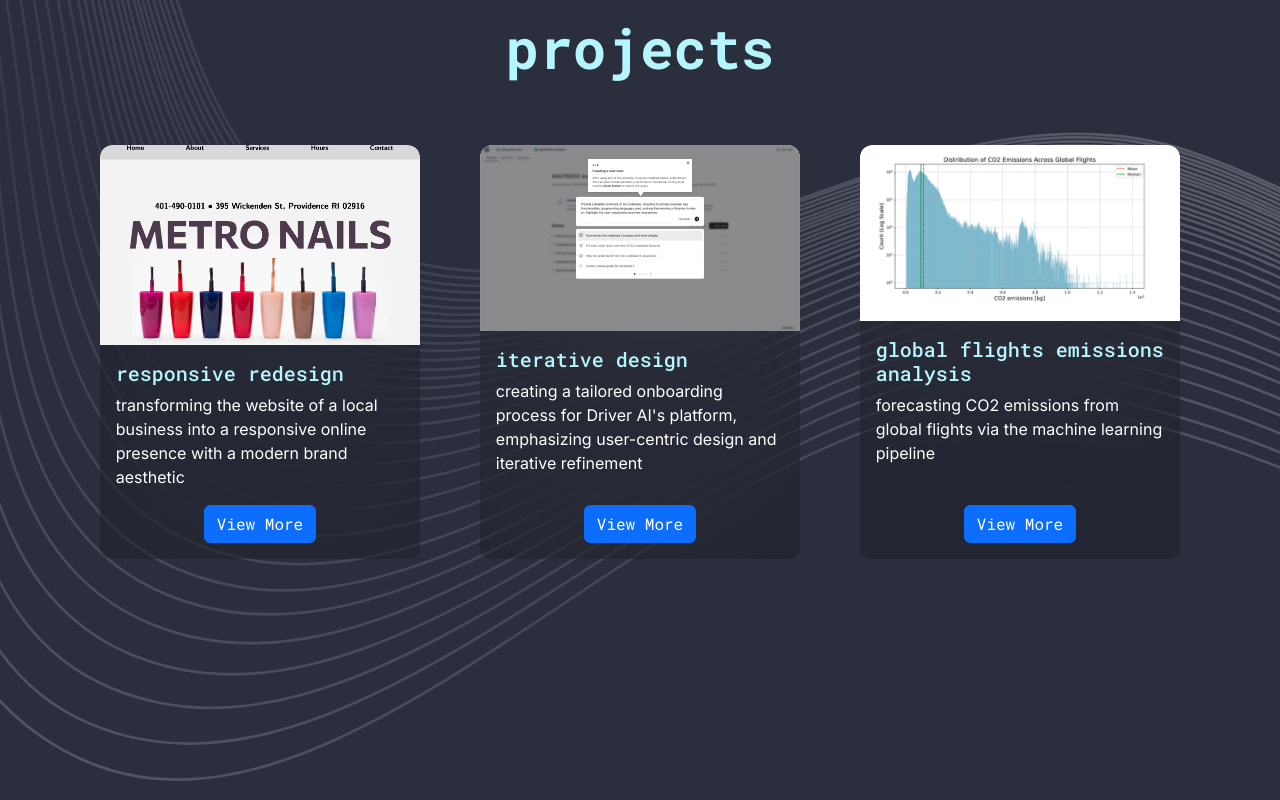
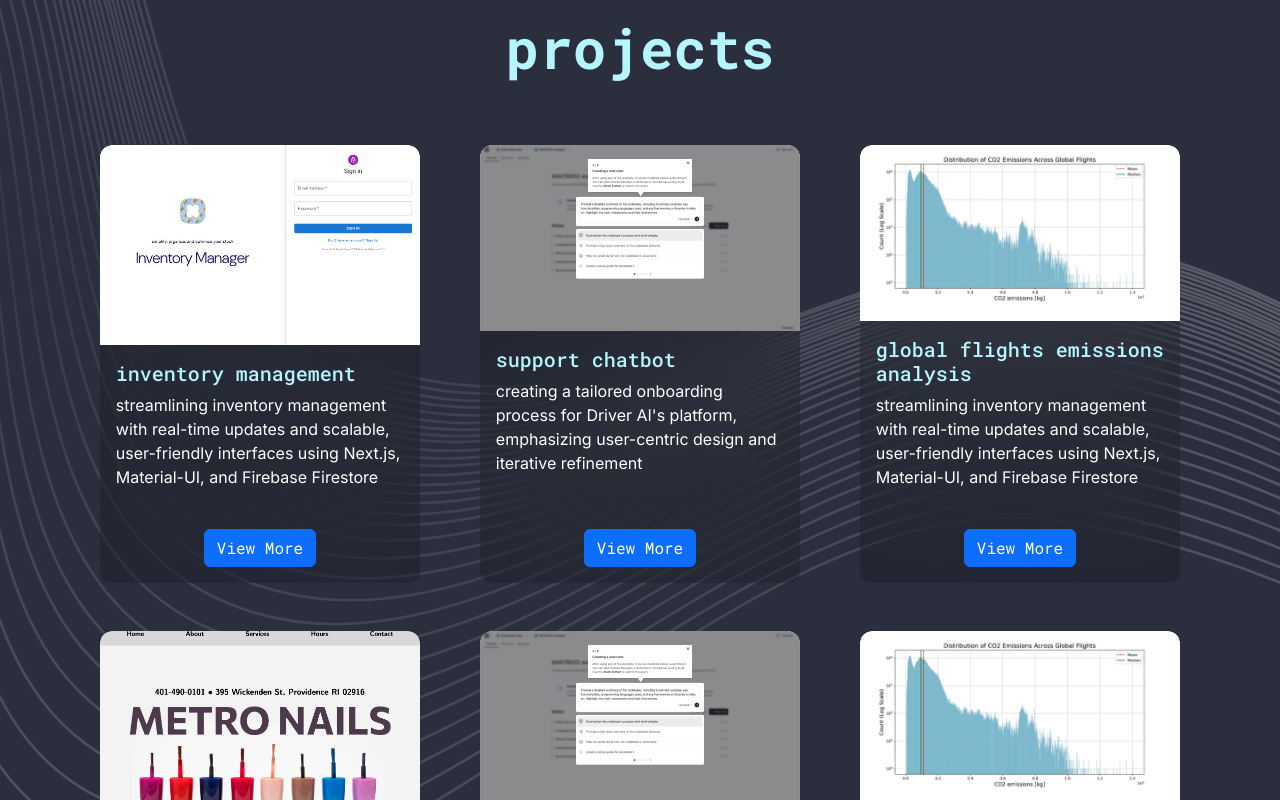
Before and after one commit to angelay1006/portfolio, a React (Create React App) app: page / in a window 1280 px wide. Shown: the part 780-1580 px from the top of the page. Built offline with nearby package versions, Linux system fonts and the light colour scheme.

Commit message:
adding new projects

```diff
--- a/src/components/Contact.jsx
+++ b/src/components/Contact.jsx
@@ -11,7 +11,7 @@ import 'animate.css';
 const Contact = () => {
     return (
         <div className="container-fluid flex-column justify-content-between">
-            <h2 className="display-4 text-center mb-5 custom-margin">contact</h2>
+            <h2 className="display-4 text-center mb-5 mt-5 custom-margin">contact</h2>
 
             {/* row for card https://getbootstrap.com/docs/4.3/components/card/#horizontal */}
             <div className="d-flex justify-content-center mb-5">
--- a/src/components/Projects.jsx
+++ b/src/components/Projects.jsx
@@ -5,11 +5,51 @@ import './Projects.css';
 import DATA_cover from '../assets/DATA_cover.png';
 import RR_cover from '../assets/RR_cover.png';
 import ID_cover from '../assets/ID_cover.svg'
+import IM_cover from '../assets/IM_cover.png';
 
 const Projects = () => {
     return (
         <div className="projects-container mt-3">
             <h2 className="display-4 text-center mb-4"> projects </h2>
+
+            <div class="row row-cols-1 row-cols-md-3 g-4 mt-4">
+                <div class="col">
+                    <div class="card">
+                        <img src={IM_cover} class="card-img-top"
+                            alt="cover of inventory management website" />
+                        <div class="card-body">
+                            <h5 class="card-title"> inventory management </h5>
+                            <p class="card-text">
+                                streamlining inventory management with real-time updates and scalable, user-friendly interfaces using Next.js, Material-UI, and Firebase Firestore
+                            </p>
+                            <Link to="https://inventory-management-angela-yeung.vercel.app/auth-landing" className="btn btn-primary view-more">View More</Link>
+                        </div>
+                    </div>
+                </div>
+
+                <div class="col">
+                    <div class="card">
+                        <img src={ID_cover} class="card-img-top"
+                            alt="demo of support chatbot" />
+                        <div class="card-body">
+                            <h5 class="card-title"> support chatbot </h5>
+                            <p class="card-text"> creating a tailored onboarding process for Driver AI's platform, emphasizing user-centric design and iterative refinement </p>
+                            <Link to="/CS2" className="btn btn-primary view-more">View More</Link>
+                        </div>
+                    </div>
+                </div>
+                <div class="col">
+                    <div class="card">
+                        <img src={DATA_cover} class="card-img-top"
+                            alt="graph for data science project" />
+                        <div class="card-body">
+                            <h5 class="card-title">global flights emissions analysis</h5>
+                            <p class="card-text">streamlining inventory management with real-time updates and scalable, user-friendly interfaces using Next.js, Material-UI, and Firebase Firestore</p>
+                            <Link to="/CS3" className="btn btn-primary view-more">View More</Link>
+                        </div>
+                    </div>
+                </div>
+            </div>
 
             <div class="row row-cols-1 row-cols-md-3 g-4 mt-4">
                 <div class="col">
```
Also changed, not shown: src/assets/IM_cover.png (added), src/assets/profile.jpg.
